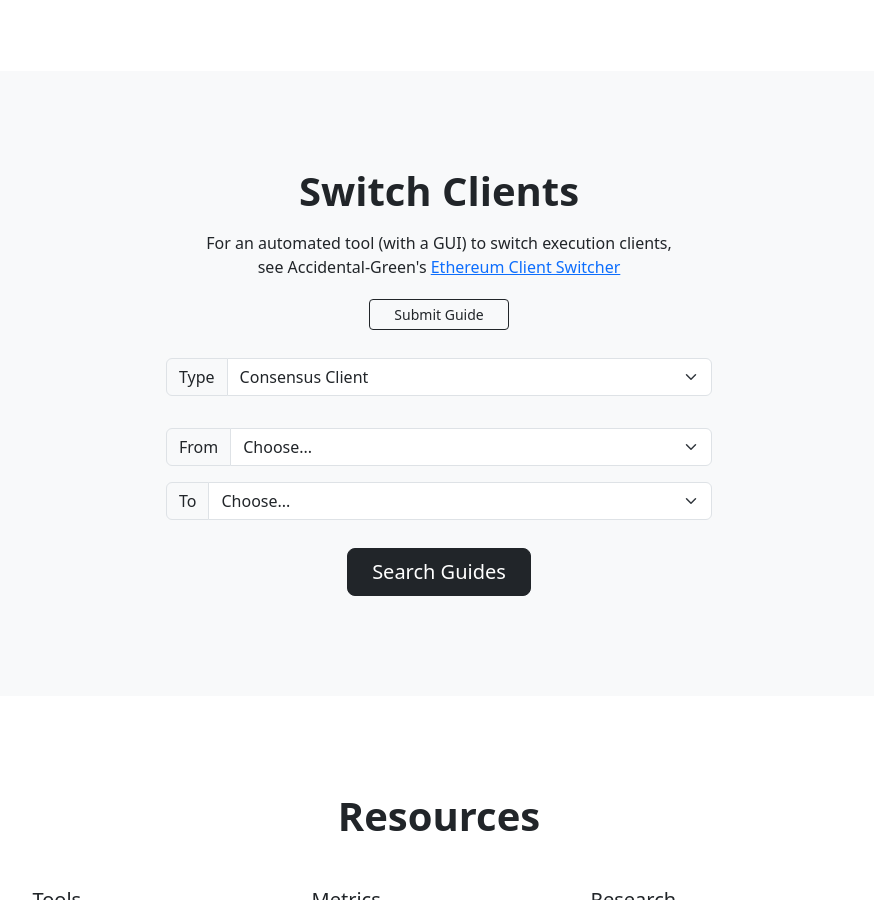
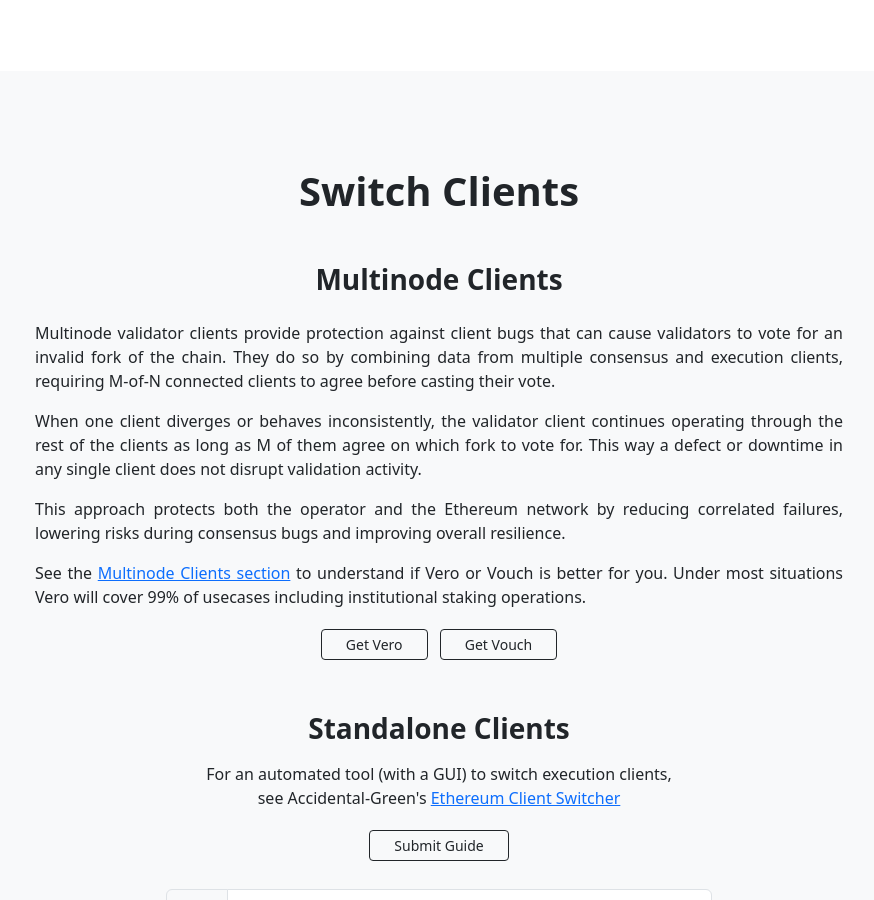
Before and after one commit to etheralpha/clientdiversity-org, a Jekyll site: the page built from index.md, in a window 1280 px wide and 900 px high, scrolled down 5336 px. Shown: the whole window, without its empty margins (201-1075 px from the left). Built offline with Jekyll 4.4.1, drawn with Linux system fonts in a browser that asks for light colours.

Commit message:
add multinode client section

```diff
--- a/_includes/partials/content/switch-clients.html
+++ b/_includes/partials/content/switch-clients.html
@@ -1,7 +1,32 @@
 <!-- Switch Clients -->
 <section id="switch" class="bg-contrast">
   <div class="container py-5 my-5">
-    <h2 class="h1 fw-bold mb-3 text-center">Switch Clients</h2>
+    <!-- <h2 class="h1 fw-bold mb-5 text-center">Switch Clients</h2> -->
+    <div class="text-center mb-5">
+      <h2 class="h1 fw-bold mb-2">Switch Clients</h2>
+    </div>
+
+
+    <!-- Multinode Clients -->
+    <h3 class="h3 fw-bold mb-3 text-center">Multinode Clients</h3>
+    <div class="row justify-content-center mt-4">
+      <div cclass="col col-md-12 col-lg-9 col-xl-8 col-xxl-7 text-justify" style="max-width: 832px; text-align: justify">
+        <p>Multinode validator clients provide protection against client bugs that can cause validators to vote for an invalid fork of the chain. They do so by combining data from multiple consensus and execution clients, requiring M-of-N connected clients to agree before casting their vote.</p>
+
+        <p>When one client diverges or behaves inconsistently, the validator client continues operating through the rest of the clients as long as M of them agree on which fork to vote for. This way a defect or downtime in any single client does not disrupt validation activity.</p>
+
+        <p>This approach protects both the operator and the Ethereum network by reducing correlated failures, lowering risks during consensus bugs and improving overall resilience.</p>
+
+        <p>See the <a href="#multinode-clients">Multinode Clients section</a> to understand if Vero or Vouch is better for you. Under most situations Vero will cover 99% of usecases including institutional staking operations.</p>
+      </div>
+      <div class="text-center">
+        <a href="https://vero.docs.serenita.io/" target="_blank" class="btn btn-outline-dark btn-sm px-4 m-1">Get Vero</a>
+        <a href="https://github.com/attestantio/vouch" target="_blank" class="btn btn-outline-dark btn-sm px-4 m-1">Get Vouch</a>
+      </div>
+    </div>
+
+    <!-- Standalone Clients -->
+    <h3 class="h3 fw-bold mb-3 text-center mt-5">Standalone Clients</h3>
     <div class="text-center">
       <p>For an automated tool (with a GUI) to switch execution clients, <br class="d-none d-md-block">see Accidental-Green's <a href="https://github.com/accidental-green/client-switcher" target="_blank">Ethereum Client Switcher</a></p>
       <a href="/contribute/" class="btn btn-outline-dark btn-sm px-4 m-1">Submit Guide</a>
```
